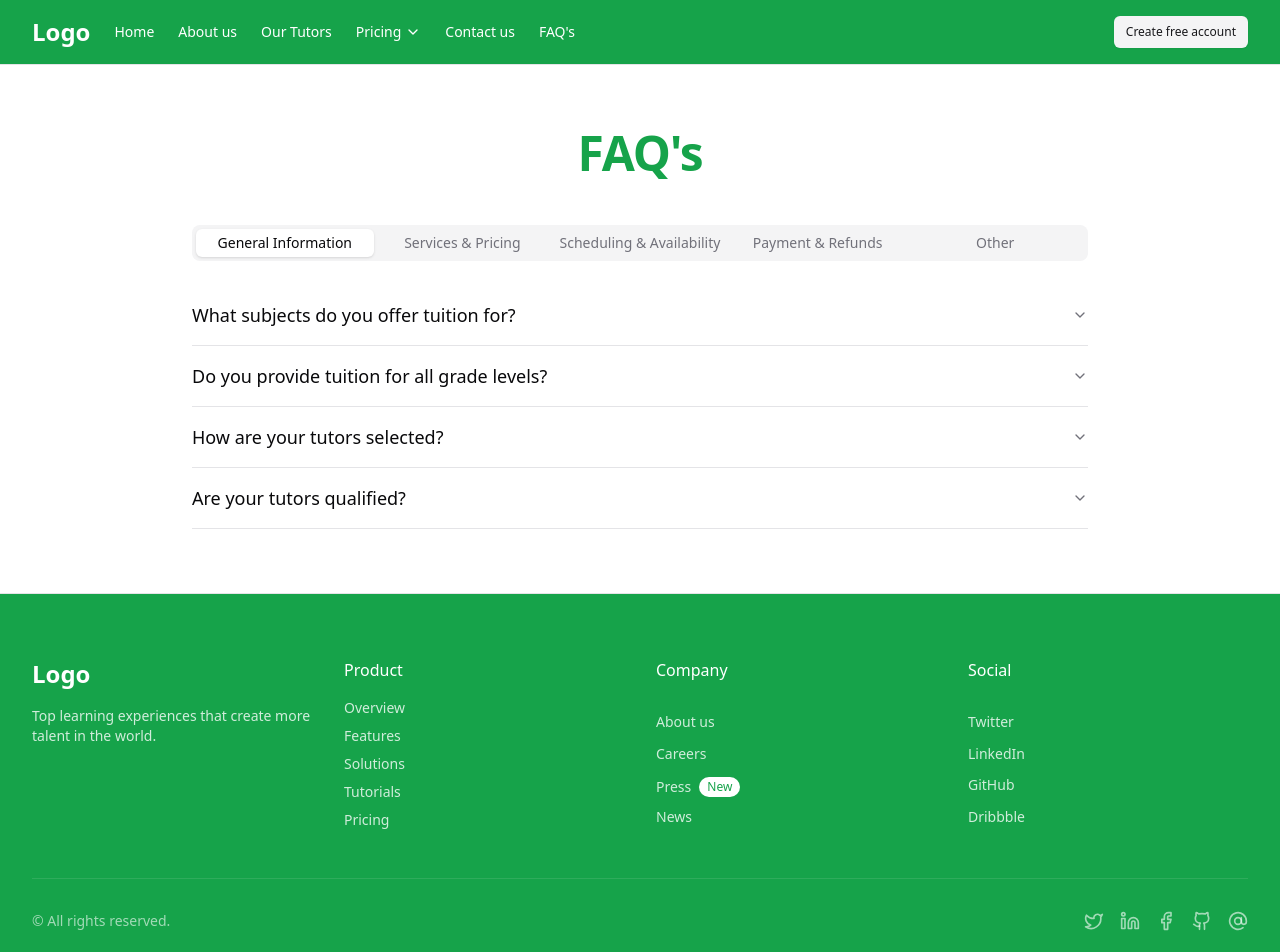
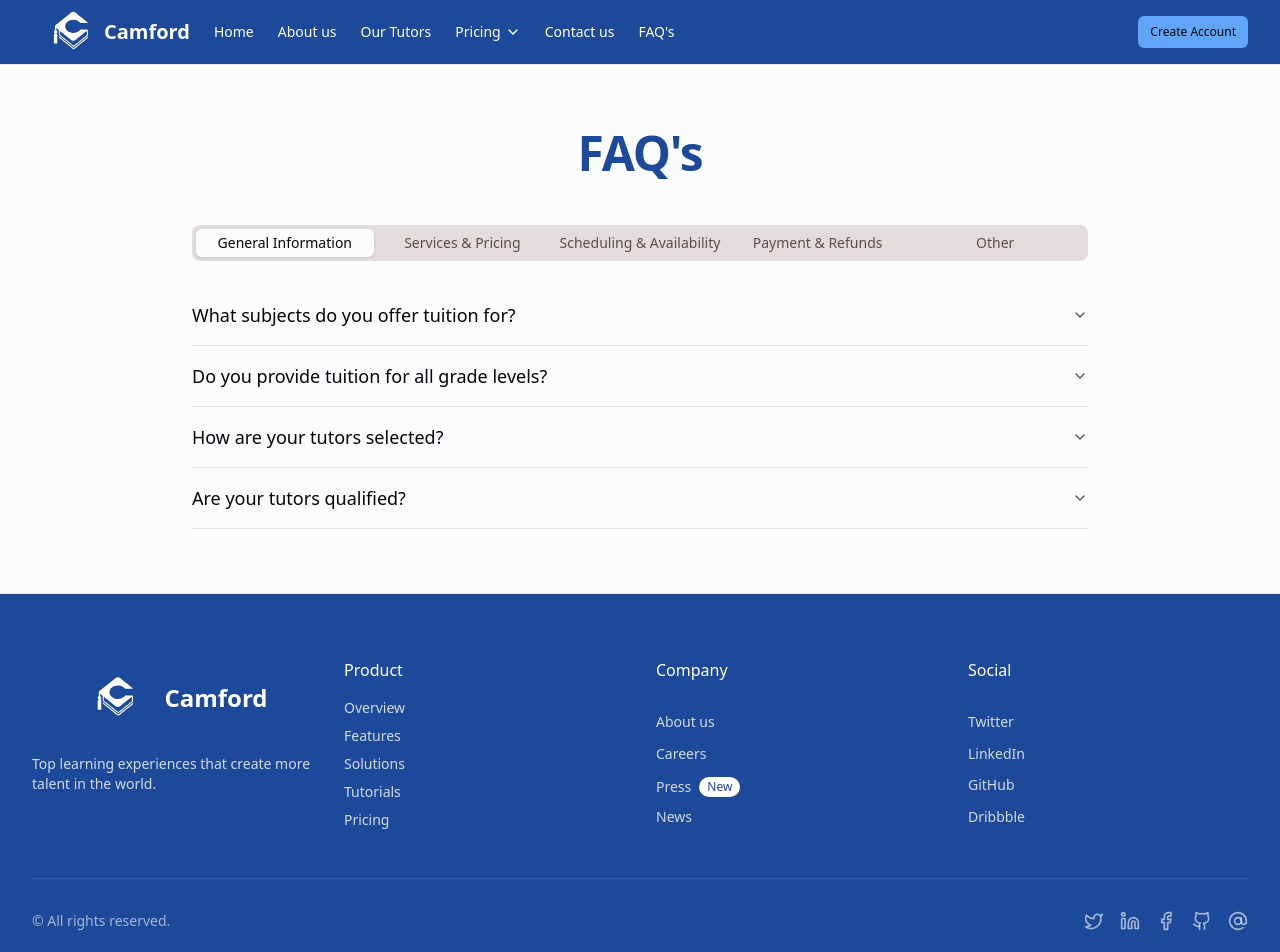
Before and after one commit to Txbish/camford, a Next.js app: page /faq in a window 1280 px wide. Shown: the top 952 px of the page. Built offline with nearby package versions, Linux system fonts and the light colour scheme.

Commit message:
changed theme and added logo

```diff
--- a/app/about/page.tsx
+++ b/app/about/page.tsx
@@ -21,10 +21,7 @@ export default function AboutPage() {
           <div className="grid md:grid-cols-2 gap-12 items-center">
             <div className="space-y-6">
               <h1 className="text-4xl md:text-5xl font-bold">
-                About{" "}
-                <span className="text-secondary-foreground">
-                  Camford Tutors
-                </span>
+                About <span className="text-blue-500">Camford Tutors</span>
               </h1>
               <p className="text-lg text-white/90">
                 At Camford Tutors, we are committed to helping students reach
--- a/app/globals.css
+++ b/app/globals.css
@@ -4,58 +4,58 @@
 
 @layer base {
   :root {
-    --background: 0 0% 100%;
-    --foreground: 240 10% 3.9%;
-    --card: 0 0% 100%;
-    --card-foreground: 240 10% 3.9%;
-    --popover: 0 0% 100%;
-    --popover-foreground: 240 10% 3.9%;
-    --primary: 142.1 76.2% 36.3%;
-    --primary-foreground: 355.7 100% 97.3%;
-    --secondary: 240 4.8% 95.9%;
-    --secondary-foreground: 240 5.9% 10%;
-    --muted: 240 4.8% 95.9%;
-    --muted-foreground: 240 3.8% 46.1%;
-    --accent: 240 4.8% 95.9%;
-    --accent-foreground: 240 5.9% 10%;
-    --destructive: 0 84.2% 60.2%;
-    --destructive-foreground: 0 0% 98%;
-    --border: 240 5.9% 90%;
-    --input: 240 5.9% 90%;
-    --ring: 142.1 76.2% 36.3%;
+    --background: 219 67% 99%;
+    --foreground: 219 54% 3%;
+    --muted: 0 13% 88%;
+    --muted-foreground: 0 14% 34%;
+    --popover: 219 67% 99%;
+    --popover-foreground: 219 54% 3%;
+    --card: 219 67% 99%;
+    --card-foreground: 219 54% 3%;
+    --border: 219 14% 90%;
+    --input: 219 14% 90%;
+    --primary: 219 68% 36%;
+    --primary-foreground: 219 68% 96%;
+    --secondary: 0 0% 87%;
+    --secondary-foreground: 0 0% 27%;
+    --accent: 0 0% 87%;
+    --accent-foreground: 0 0% 27%;
+    --destructive: 13 96% 22%;
+    --destructive-foreground: 13 96% 82%;
+    --ring: 219 68% 36%;
+    --chart-1: 219 68% 36%;
+    --chart-2: 0 0% 87%;
+    --chart-3: 0 0% 87%;
+    --chart-4: 0 0% 90%;
+    --chart-5: 219 71% 36%;
     --radius: 0.5rem;
-    --chart-1: 12 76% 61%;
-    --chart-2: 173 58% 39%;
-    --chart-3: 197 37% 24%;
-    --chart-4: 43 74% 66%;
-    --chart-5: 27 87% 67%;
   }
 
   .dark {
-    --background: 20 14.3% 4.1%;
-    --foreground: 0 0% 95%;
-    --card: 24 9.8% 10%;
-    --card-foreground: 0 0% 95%;
-    --popover: 0 0% 9%;
-    --popover-foreground: 0 0% 95%;
-    --primary: 142.1 70.6% 45.3%;
-    --primary-foreground: 144.9 80.4% 10%;
-    --secondary: 240 3.7% 15.9%;
-    --secondary-foreground: 0 0% 98%;
-    --muted: 0 0% 15%;
-    --muted-foreground: 240 5% 64.9%;
-    --accent: 12 6.5% 15.1%;
-    --accent-foreground: 0 0% 98%;
-    --destructive: 0 62.8% 30.6%;
-    --destructive-foreground: 0 85.7% 97.3%;
-    --border: 240 3.7% 15.9%;
-    --input: 240 3.7% 15.9%;
-    --ring: 142.4 71.8% 29.2%;
-    --chart-1: 220 70% 50%;
-    --chart-2: 160 60% 45%;
-    --chart-3: 30 80% 55%;
-    --chart-4: 280 65% 60%;
-    --chart-5: 340 75% 55%;
+    --background: 219 31% 1%;
+    --foreground: 219 39% 99%;
+    --muted: 0 13% 12%;
+    --muted-foreground: 0 14% 66%;
+    --popover: 219 31% 1%;
+    --popover-foreground: 219 39% 99%;
+    --card: 219 31% 1%;
+    --card-foreground: 219 39% 99%;
+    --border: 219 14% 12%;
+    --input: 219 14% 12%;
+    --primary: 219 68% 36%;
+    --primary-foreground: 219 68% 96%;
+    --secondary: 0 0% 14%;
+    --secondary-foreground: 0 0% 74%;
+    --accent: 0 0% 14%;
+    --accent-foreground: 0 0% 74%;
+    --destructive: 13 96% 54%;
+    --destructive-foreground: 0 0% 100%;
+    --ring: 219 68% 36%;
+    --chart-1: 219 68% 36%;
+    --chart-2: 0 0% 14%;
+    --chart-3: 0 0% 14%;
+    --chart-4: 0 0% 17%;
+    --chart-5: 219 71% 36%;
   }
 }
 
--- a/app/page.tsx
+++ b/app/page.tsx
@@ -14,16 +14,11 @@ export default function HomePage() {
           <div className="grid md:grid-cols-2 gap-12 items-center">
             <div className="space-y-6">
               <h1 className="text-4xl md:text-5xl font-bold">
-                Welcome To{" "}
-                <span className="text-secondary-foreground">
-                  Camford Tutors
-                </span>
+                Welcome To <span className="text-blue-500">Camford Tutors</span>
                 ,
                 <br />
-                Where{" "}
-                <span className="text-secondary-foreground">Learning</span>{" "}
-                Meets{" "}
-                <span className="text-secondary-foreground">Excellence</span>!
+                Where <span className="text-blue-500">Learning</span> Meets{" "}
+                <span className="text-blue-500">Excellence</span>!
               </h1>
               <p className="text-lg text-white/80">
                 At Camford Tutors, we are committed to helping students unlock
--- a/components/layout.tsx
+++ b/components/layout.tsx
@@ -1,7 +1,7 @@
 "use client";
 
 import type React from "react";
-
+import Image from "next/image";
 import Link from "next/link";
 import { useState } from "react";
 import {
@@ -36,8 +36,17 @@ export default function Layout({ children }: LayoutProps) {
         <div className="container flex h-16 items-center justify-between">
           <div className="flex items-center gap-6">
             <Link href="/" className="flex items-center">
-              <span className="text-2xl font-bold text-white">Logo</span>
+              <Image
+                src="/camford-logo.svg"
+                alt="Logo"
+                width={70} // Increased size
+                height={70} // Increased size
+                priority
+                className="object-contain sm:w-12 sm:h-12 md:w-16 md:h-16 lg:w-20 lg:h-20 -mr-2" // Adjusted margin
+              />
+              <span className="text-white text-xl font-bold">Camford</span>
             </Link>
+
             <nav className="hidden md:flex items-center gap-6">
               <Link
                 href="/"
@@ -90,8 +99,8 @@ export default function Layout({ children }: LayoutProps) {
           </div>
           <div className="flex items-center gap-4">
             <Link href="/signup" className="hidden md:block">
-              <Button variant="secondary" size="sm">
-                Create free account
+              <Button variant="ghost" className="bg-blue-400" size="sm">
+                Create Account
               </Button>
             </Link>
             <Sheet open={isOpen} onOpenChange={setIsOpen}>
@@ -176,9 +185,23 @@ export default function Layout({ children }: LayoutProps) {
         <div className="container py-12 md:py-16">
           <div className="grid grid-cols-1 gap-8 md:grid-cols-4">
             <div className="flex flex-col gap-2">
-              <Link href="/" className="text-2xl font-bold">
-                Logo
+              <Link
+                href="/"
+                className="flex items-center justify-center text-2xl font-bold gap-2"
+              >
+                <Image
+                  src="/camford-logo.svg"
+                  alt="Logo"
+                  width={100} // Increased size
+                  height={100} // Increased size
+                  priority
+                  className="object-cover sm:w-12 sm:h-12 md:w-16 md:h-16 lg:w-20 lg:h-20" // Responsive sizing
+                />
+                <span className="flex items-center justify-center">
+                  Camford
+                </span>
               </Link>
+
               <p className="text-sm text-white/80 mt-2">
                 Top learning experiences that create more talent in the world.
               </p>
```
Also changed, not shown: public/camford-logo.svg (added).
